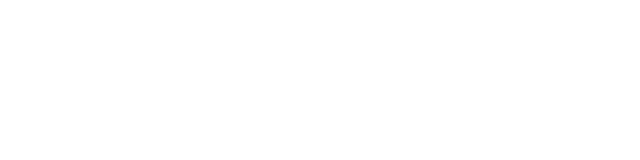
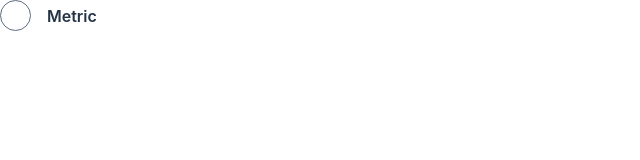
Before and after one commit to skhbabez/bmi-calculator, a React (Vite) app: page / in a window 1280 px wide. Shown: the top 160 px of the page, without its empty margins (0-640 px from the left). Built offline with nearby package versions, Linux system fonts and the light colour scheme; a web font is replaced by a local one.

Commit message:
Removed children from SelectionButton props

```diff
--- a/src/App.tsx
+++ b/src/App.tsx
@@ -1,5 +1,13 @@
+import Label from "./components/Label/Label";
+import SelectionButton from "./components/SelectionButton/SelectionButton";
+
 function App() {
-  return <></>;
+  return (
+    <Label>
+      <SelectionButton></SelectionButton>
+      <span>Metric</span>
+    </Label>
+  );
 }
 
 export default App;
--- a/src/components/Label/Label.tsx
+++ b/src/components/Label/Label.tsx
@@ -1,12 +1,13 @@
-import type { ComponentProps, PropsWithChildren } from "react";
+import type { ComponentProps } from "react";
 import styles from "./Label.module.css";
 import { clsx } from "clsx";
 
-const Label = ({
-  className,
-  ...props
-}: PropsWithChildren<ComponentProps<"label">>) => {
-  return <label className={clsx(styles.label, className)} {...props}></label>;
+const Label = ({ className, children, ...props }: ComponentProps<"label">) => {
+  return (
+    <label className={clsx(styles.label, className)} {...props}>
+      {children}
+    </label>
+  );
 };
 
 export default Label;
--- a/src/components/SelectionButton/SelectionButton.tsx
+++ b/src/components/SelectionButton/SelectionButton.tsx
@@ -5,13 +5,13 @@ import { clsx } from "clsx";
 const SelectionButton = ({
   className,
   ...props
-}: Omit<ComponentProps<"input">, "type">) => {
+}: Omit<ComponentProps<"input">, "type" | "children">) => {
   return (
     <input
       className={clsx(styles.selectionbutton, className)}
       type="radio"
       {...props}
-    ></input>
+    />
   );
 };
 
--- a/src/index.css
+++ b/src/index.css
@@ -9,7 +9,6 @@
 @font-face {
   font-family: "Inter";
   font-style: normal;
-  /* ascent-override: 110%; */
   src: local("Inter"),
     url("fonts/Inter-VariableFont_slnt,wght.ttf") format("truetype");
 }
```
